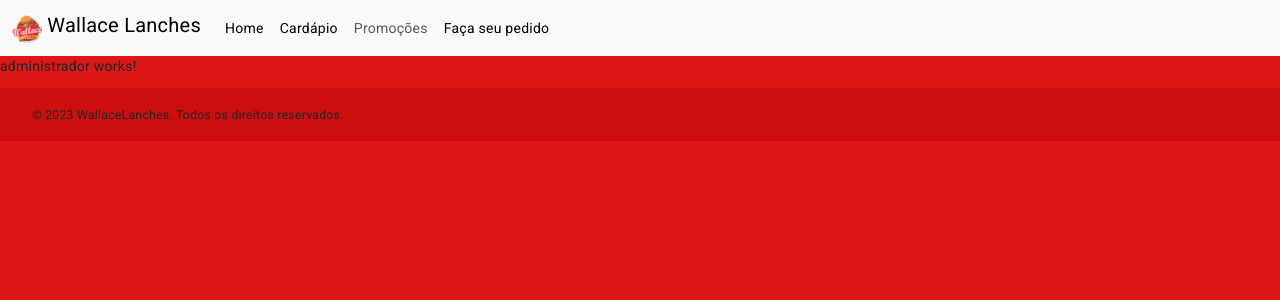
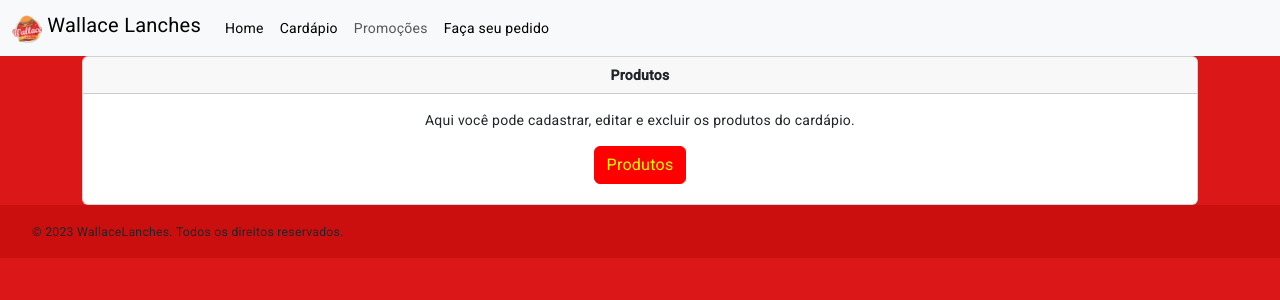
Before and after one commit to dmrramaral/wallaceLanchesFront, an Angular app: page /admin in a window 1280 px wide. Shown: the top 300 px of the page. Built offline with nearby package versions, Linux system fonts and the light colour scheme; a web font is replaced by a local one.

Commit message:
Inserindo tela de ADM

```diff
--- a/src/app/administrador/administrador-routing/administrador-routing.module.ts
+++ b/src/app/administrador/administrador-routing/administrador-routing.module.ts
@@ -2,6 +2,7 @@ import { NgModule } from '@angular/core';
 import { CommonModule } from '@angular/common';
 
 import { AdministradorRoutingRoutingModule } from './administrador-routing-routing.module';
+
 
 
 @NgModule({
--- a/src/app/administrador/administrador.component.html
+++ b/src/app/administrador/administrador.component.html
@@ -1 +1,31 @@
-<p>administrador works!</p>
+<!-- Campo na tela pra direcionar ao html que será gerado uma lista de produtos para gerar o CRUD -->
+<div class="container">
+
+    <div class="row">
+
+        <div class="col-md-12">
+
+            <div class="card text-center">
+
+                <div class="card-header">
+
+                    <b> Produtos</b>
+
+                </div>
+
+                <div class="card-body">
+
+                    <p class="card-text">Aqui você pode cadastrar, editar e excluir os produtos do cardápio.</p>
+
+                    <a routerLink="produtos" class="btn btn-primary m-1">Produtos</a>
+
+                </div>
+
+            </div>
+
+        </div>
+
+    </div>
+
+
+</div>
--- a/src/app/administrador/administrador.component.ts
+++ b/src/app/administrador/administrador.component.ts
@@ -1,4 +1,7 @@
 import { Component } from '@angular/core';
+import { Sanduiche } from '../model/sanduiche';
+import { Observable } from 'rxjs';
+import { AdministradorService } from './administrador.service';
 
 @Component({
   selector: 'app-administrador',
@@ -6,5 +9,13 @@ import { Component } from '@angular/core';
   styleUrls: ['./administrador.component.css']
 })
 export class AdministradorComponent {
+  sanduiches!: Observable<Sanduiche[]>;
+
+  constructor(private administradorService: AdministradorService) {
+    this.sanduiches = this.administradorService.listar();
+  }
+
+
+
 
 }
--- a/src/app/administrador/administrador.service.ts
+++ b/src/app/administrador/administrador.service.ts
@@ -1,9 +1,18 @@
 import { Injectable } from '@angular/core';
+import { Observable } from 'rxjs';
+import { Sanduiche } from '../model/sanduiche';
+import { HttpClient } from '@angular/common/http';
+import { environment } from 'src/environments/environments';
 
 @Injectable({
   providedIn: 'root',
 })
 export class AdministradorService {
 
-  constructor() { }
+
+  constructor(private http: HttpClient) { }
+
+  listar(): Observable<Sanduiche[]> {
+    return this.http.get<Sanduiche[]>(`${environment.administrador_api}/sanduiche`);
+  }
 }
--- /dev/null
+++ b/src/app/administrador/produtos/produtos.component.ts
@@ -0,0 +1,37 @@
+import { Component } from '@angular/core';
+import { AdministradorComponent } from '../administrador.component';
+import { AdministradorService } from '../administrador.service';
+import { Sanduiche } from 'src/app/model/sanduiche';
+import { Observable } from 'rxjs';
+
+@Component({
+  selector: 'app-produtos',
+  templateUrl: './produtos.component.html',
+  styleUrls: ['./produtos.component.css']
+
+})
+export class ProdutosComponent {
+
+  sanduiche: Observable<Sanduiche[]>;
+
+  constructor(private administradorService: AdministradorService) {
+    this.sanduiche = this.administradorService.listar();
+  }
+
+  getIngredientesList(ingredientes: Sanduiche[] | null): String | undefined {
+    if (ingredientes === null) {
+      return undefined;
+    }
+
+    const nomesIngredientes = ingredientes[0].ingredientes.map((ingrediente) => ingrediente.nomeIngrediente);
+    const ultimoIngrediente = nomesIngredientes.pop();
+
+    if (nomesIngredientes.length > 0) {
+      return nomesIngredientes.join(', ') + ' e ' + ultimoIngrediente;
+    } else {
+      return ultimoIngrediente;
+    }
+  }
+
+
+}
--- a/src/app/app.module.ts
+++ b/src/app/app.module.ts
@@ -15,6 +15,7 @@ import { CadastroComponent } from './public/cadastro/cadastro.component';
 import {MatTabsModule} from '@angular/material/tabs';
 import { BrowserAnimationsModule } from '@angular/platform-browser/animations';
 import { AdministradorComponent } from './administrador/administrador.component';
+import { ProdutosComponent } from './administrador/produtos/produtos.component';
 
 @NgModule({
   declarations: [
@@ -24,6 +25,7 @@ import { AdministradorComponent } from './administrador/administrador.component'
     FooterComponent,
     LoginComponent,
     AdministradorComponent,
+    ProdutosComponent,
 
 
 
--- a/src/environments/environments.ts
+++ b/src/environments/environments.ts
@@ -5,6 +5,7 @@
 export const environment = {
     production: false,
     public_api: '/api',
+    administrador_api: '/api',
 
     tempo_validade: 30,
     loader_time_show: 500,
```
Also changed, not shown: src/app/administrador/administrador-routing/administrador-routing-routing.module.ts (+6 -1 lines), src/app/administrador/produtos/produtos.component.css (added), 1 other file (tests, documents, lock files or other folders).
